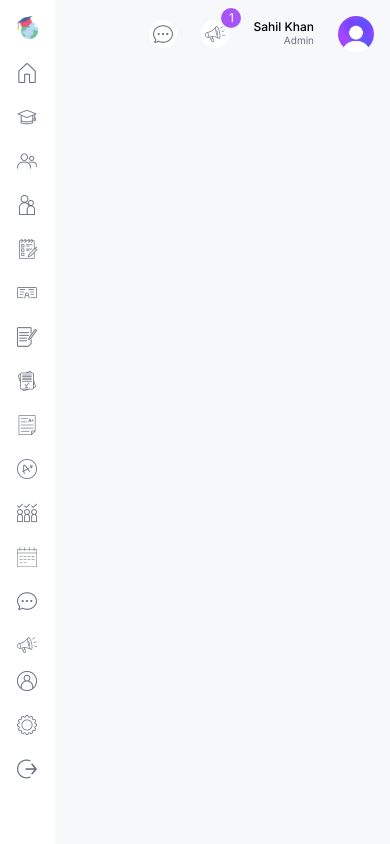
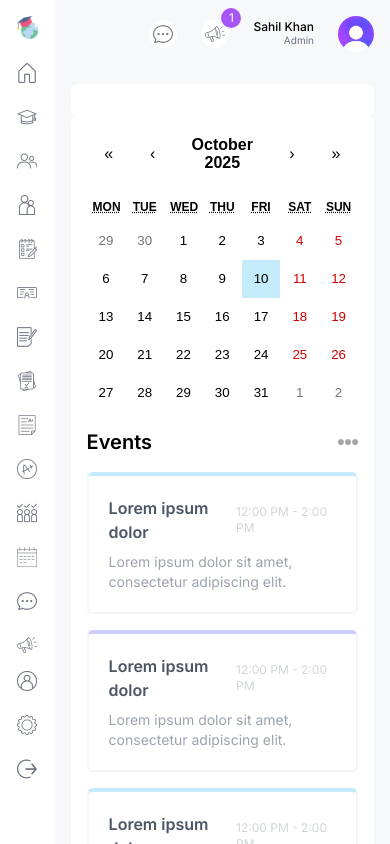
Before and after one commit to developersahil68/SchoolOS, a Next.js app: page /student in a window 390 px wide. Built offline with nearby package versions, Linux system fonts and the light colour scheme.

Commit message:
student page layout

```diff
--- a/src/app/(dashboard)/student/page.tsx
+++ b/src/app/(dashboard)/student/page.tsx
@@ -1,5 +1,23 @@
+import Announcements from "@/components/Announcements";
+import EventCalendar from "@/components/EventCalendar";
+
 const StudentPage = () => {
-  return <div className=""></div>;
+  return (
+    <div className="p-4 flex gap-4 flex-col xl:flex-row">
+      {/* Left */}
+
+      <div className="w-full xl:w-2/3">
+      <div className="h-full bg-white p-4 rounded-md" >
+        <h1></h1>
+      </div>
+        {/* RIght */}
+        <div className="w-full lg:w-1/3 flex flex-col gap-8">
+          <EventCalendar />
+          <Announcements />
+        </div>
+      </div>
+    </div>
+  );
 };
 
 export default StudentPage;
```
